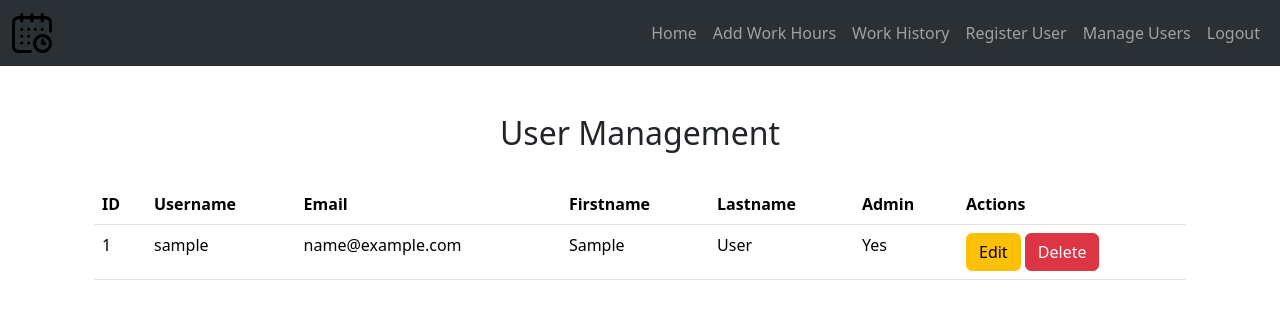
After one commit to Nikola-Vukasinovic/flask-alchemy-work-hours, a Flask app: page /manage_users in a window 1280 px wide. The commit adds this page. Shown: the top 319 px of the page. Run offline with Flask 3, Linux system fonts and the light colour scheme; a user stored in the database is signed in; tables that the repository leaves empty hold one stand-in row (values such as "Sample post").

Commit message:
added manage users feature

```diff
--- a/work_hours_app/templates/core/base.html
+++ b/work_hours_app/templates/core/base.html
@@ -36,9 +36,13 @@
                     </li>
                     {% if current_user.is_admin %}
                     <li class="nav-item">
-                        <a class="nav-link" href="{{ url_for('users.register') }}">Register New Users</a>
+                        <a class="nav-link" href="{{ url_for('users.register') }}">Register User</a>
+                    </li>
+                    <li class="nav-item">
+                        <a class="nav-link" href="{{ url_for('users.manage_users') }}">Manage Users</a>
                     </li>
                     {% endif %}
+
                     <li class="nav-item">
                         <a class="nav-link" href="{{ url_for('users.logout') }}">Logout</a>
                     </li>
--- /dev/null
+++ b/work_hours_app/templates/users/manage_users.html
@@ -0,0 +1,80 @@
+{% extends "core/base.html" %}
+{% block content %}
+<div class="container mt-5">
+    <h2 class="text-center">User Management</h2>
+    <br>
+
+    <table class="table">
+        <thead>
+            <tr>
+                <th>ID</th>
+                <th>Username</th>
+                <th>Email</th>
+                <th>Firstname</th>
+                <th>Lastname</th>
+                <th>Admin</th>
+                <th>Actions</th>
+            </tr>
+        </thead>
+        <tbody>
+            {% for user in users %}
+            <tr>
+                <td>{{ user.id }}</td>
+                <td>{{ user.username }}</td>
+                <td>{{ user.email }}</td>
+                <td>{{ user.firstname }}</td>
+                <td>{{ user.lastname }}</td>
+                <td>{{ "Yes" if user.is_admin else "No" }}</td>
+                <td>
+                    <button class="btn btn-warning" data-bs-toggle="modal" data-bs-target="#editModal{{ user.id }}">Edit</button>
+                    <form action="{{ url_for('users.delete_user', user_id=user.id) }}" method="post" style="display:inline;">
+                        <button type="submit" class="btn btn-danger" onclick="return confirm('Are you sure you want to delete this user?');">Delete</button>
+                    </form>
+                </td>
+            </tr>
+
+            <!-- Edit Modal -->
+            <div class="modal fade" id="editModal{{ user.id }}" tabindex="-1" aria-labelledby="editModalLabel" aria-hidden="true">
+                <div class="modal-dialog">
+                    <div class="modal-content">
+                        <div class="modal-header">
+                            <h5 class="modal-title" id="editModalLabel">Edit User: {{ user.username }}</h5>
+                            <button type="button" class="btn-close" data-bs-dismiss="modal" aria-label="Close"></button>
+                        </div>
+                        <form method="POST">
+                            <div class="modal-body">
+                                <input type="hidden" name="user_id" value="{{ user.id }}">
+                                <div class="form-group">
+                                    <label>Username</label>
+                                    <input type="text" name="username" class="form-control" value="{{ user.username }}" required>
+                                </div>
+                                <div class="form-group">
+                                    <label>Email</label>
+                                    <input type="email" name="email" class="form-control" value="{{ user.email }}" required>
+                                </div>
+                                <div class="form-group">
+                                    <label>Firstname</label>
+                                    <input type="text" name="firstname" class="form-control" value="{{ user.firstname }}">
+                                </div>
+                                <div class="form-group">
+                                    <label>Lastname</label>
+                                    <input type="text" name="lastname" class="form-control" value="{{ user.lastname }}">
+                                </div>
+                                <div class="form-group form-check">
+                                    <input type="checkbox" name="is_admin" class="form-check-input" id="adminCheck{{ user.id }}" {% if user.is_admin %}checked{% endif %}>
+                                    <label class="form-check-label" for="adminCheck{{ user.id }}">Make Admin</label>
+                                </div>
+                            </div>
+                            <div class="modal-footer">
+                                <button type="button" class="btn btn-secondary" data-bs-dismiss="modal">Close</button>
+                                <button type="submit" class="btn btn-primary">Save Changes</button>
+                            </div>
+                        </form>
+                    </div>
+                </div>
+            </div>
+            {% endfor %}
+        </tbody>
+    </table>
+</div>
+{% endblock %}
--- /dev/null
+++ b/work_hours_app/users/views.py
@@ -0,0 +1,142 @@
+from flask import render_template,url_for,flash,redirect,request,Blueprint
+from flask_login import login_user, current_user, logout_user, login_required
+from werkzeug.security import check_password_hash, generate_password_hash
+
+from work_hours_app import db
+from work_hours_app.models import User, Entry
+from work_hours_app.users.forms import LoginForm, RegisterForm, UpdateUserForm, AddUserForm
+
+users = Blueprint("users", __name__)
+
+
+@users.route("/login", methods=["GET", "POST"])
+def login():
+    """ Login user view """
+    form = LoginForm()
+
+    if form.validate_on_submit():
+        user_input = form.username_or_email.data
+        user = None
+
+        if '@' in user_input:
+            user = User.query.filter_by(email=user_input).first()
+        else:
+            user = User.query.filter_by(username=user_input).first()
+
+        if user is not None and user.check_password(form.password.data):
+            login_user(user)
+            flash("Login was Success!", "success")
+
+            next = request.args.get("next")
+
+            if next == None or not next.startswith("/"):
+                next = url_for("core.index")
+
+            return redirect(next)
+        else:
+            flash("Invalid username/email or password", "danger")
+
+    return render_template("users/login.html", form=form)
+
+
+@users.route("/logout")
+def logout():
+    """ Logout user view """
+    logout_user()
+    flash("Logout was Success!", "success")
+    return redirect(url_for("core.index"))
+
+
+@users.route("/management")
+def management():
+    """ Manage users """
+    pass
+
+@users.route("/register", methods=["POST", "GET"])
+@login_required
+def register():
+    if current_user.is_admin:
+
+        form = AddUserForm()
+
+        if form.validate_on_submit():
+            user = User(email=form.email.data,
+                    username=form.username.data,
+                    password=form.password.data,
+                    firstname=form.firstname.data,
+                    lastname=form.lastname.data,
+                    is_admin = form.is_admin.data)
+
+            db.session.add(user)
+            db.session.commit()
+            flash("User has been added successfully.", "success")
+            return redirect(url_for("core.index"))
+
+    return render_template("users/register.html", form=form)
+
+
+@users.route("/manage_users", methods=["GET", "POST"])
+@login_required
+def manage_users():
+    if not current_user.is_admin:
+        flash("You do not have permission to view this page.", "danger")
+        return redirect(url_for("core.index"))
+
+    users = User.query.all()
+
+    # Handle the editing of user information
+    if request.method == "POST":
+        user_id = request.form.get("user_id")
+        user = User.query.get_or_404(user_id)
+
+        # Update user details
+        user.username = request.form.get("username")
+        user.email = request.form.get("email")
+        user.firstname = request.form.get("firstname")
+        user.lastname = request.form.get("lastname")
+        user.is_admin = 'is_admin' in request.form  # Check if the admin checkbox is checked
+
+        db.session.commit()
+        flash("User information updated successfully!", "success")
+        return redirect(url_for("users.manage_users"))
+
+    return render_template("users/manage_users.html", users=users)
+
+
+
+@users.route("/update_user/<int:user_id>", methods=["POST"])
+@login_required
+def update_user(user_id):
+    """Update an existing user."""
+    if not current_user.is_admin:
+        flash("You do not have permission to update users.", "danger")
+        return redirect(url_for("core.index"))
+
+    user = User.query.get_or_404(user_id)
+
+    user.username = request.form['username']
+    user.email = request.form['email']
+    user.firstname = request.form['firstname']
+    user.lastname = request.form['lastname']
+    user.is_admin = 'is_admin' in request.form  # Check if the checkbox was checked
+
+    db.session.commit()
+    flash("User information updated successfully!", "success")
+    return redirect(url_for("users.manage_users"))
+
+
+@users.route("/delete_user/<int:user_id>", methods=["POST"])
+@login_required
+def delete_user(user_id):
+    """Delete a user."""
+    if not current_user.is_admin:
+        flash("You do not have permission to delete users.", "danger")
+        return redirect(url_for("core.index"))
+
+    user = User.query.get_or_404(user_id)
+
+    db.session.delete(user)
+    db.session.commit()
+
+    flash(f"User '{user.username}' has been deleted successfully!", "success")
+    return redirect(url_for("users.manage_users"))
```
Also changed, not shown: work_hours_app/templates/entries/view_entries.html (added, +33 -0 lines), work_hours_app/templates/users/register.html (added, +59 -0 lines), work_hours_app/users/forms.py (added, +51 -0 lines).
